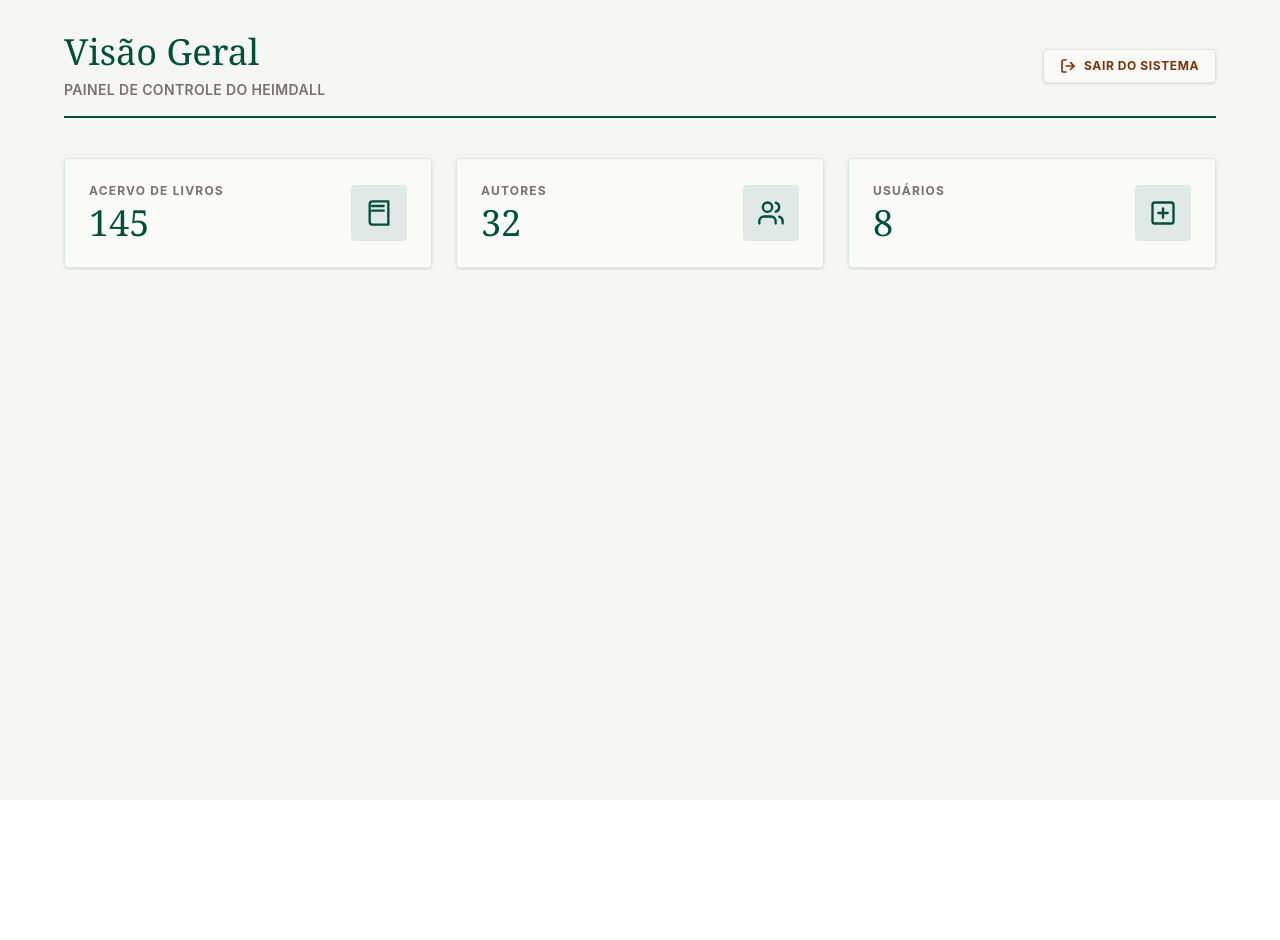
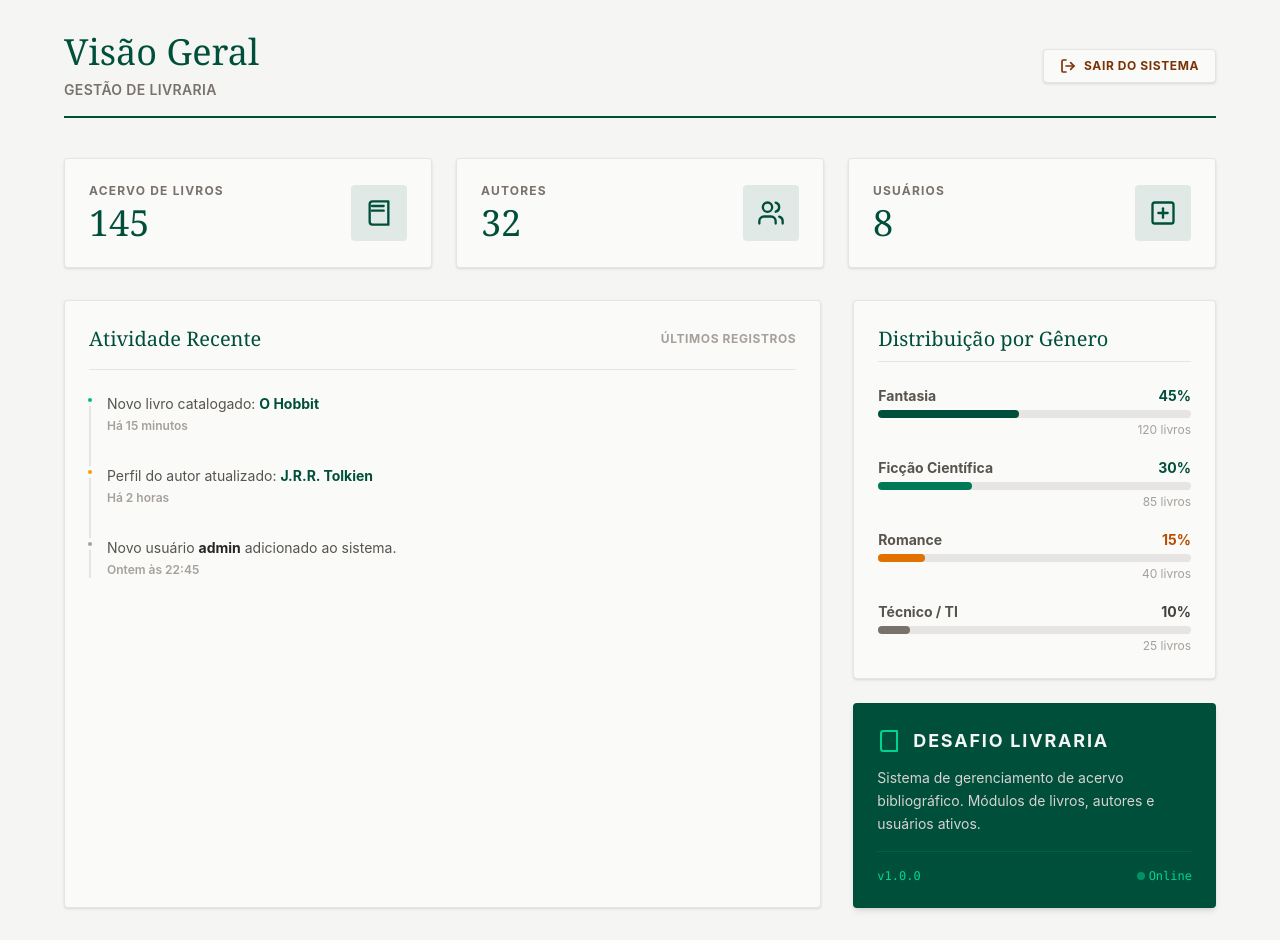
Before and after one commit to ranonemerick/desafio-front-via-appia, an Angular app: page /dashboard in a window 1280 px wide. Before the commit the page ends 800 px from the top, so only its background shows below. Built offline with nearby package versions, Linux system fonts and the light colour scheme.

Commit message:
ui: enriquece dashboard com metricas de acervo e timeline de atividades

```diff
--- a/src/app/components/dashboard/dashboard.component.html
+++ b/src/app/components/dashboard/dashboard.component.html
@@ -5,14 +5,13 @@
             <div>
                 <h1 class="text-4xl font-serif text-emerald-900">Visão Geral</h1>
                 <p class="text-stone-500 font-semibold mt-2 tracking-wide uppercase text-sm">
-                    Painel de Controle do Heimdall
+                    Gestão de Livraria
                 </p>
             </div>
 
             <button (click)="logout()"
                 class="flex items-center gap-2 bg-stone-50 hover:bg-red-50 text-amber-900 hover:text-red-700 px-4 py-2 border border-stone-200 hover:border-red-200 font-bold uppercase tracking-wider text-xs transition-all rounded-sm shadow-sm">
-                <svg class="w-4 h-4" xmlns="http://www.w3.org/2000/svg" width="24" height="24" viewBox="0 0 24 24"
-                    fill="none" stroke="currentColor" stroke-width="2.5" stroke-linecap="round" stroke-linejoin="round">
+                <svg class="w-4 h-4" xmlns="http://www.w3.org/2000/svg" width="24" height="24" viewBox="0 0 24 24" fill="none" stroke="currentColor" stroke-width="2.5" stroke-linecap="round" stroke-linejoin="round">
                     <path d="M9 21H5a2 2 0 0 1-2-2V5a2 2 0 0 1 2-2h4" />
                     <polyline points="16 17 21 12 16 7" />
                     <line x1="21" y1="12" x2="9" y2="12" />
@@ -21,22 +20,17 @@
             </button>
         </div>
 
-        <div class="grid grid-cols-1 md:grid-cols-3 gap-6 animate-in fade-in slide-in-from-bottom-4 duration-500">
-
+        <div class="grid grid-cols-1 md:grid-cols-3 gap-6 mb-8 animate-in fade-in slide-in-from-bottom-4 duration-500">
             <div routerLink="/book"
                 class="bg-stone-50 p-6 rounded-sm border border-emerald-900/10 shadow-sm flex items-center justify-between cursor-pointer hover:shadow-md hover:border-emerald-900 focus:ring-2 focus:ring-emerald-900 outline-none transition-all group">
                 <div>
-                    <p class="text-xs font-bold text-stone-500 uppercase tracking-widest group-hover:text-emerald-900 transition-colors">
-                        Acervo de Livros
-                    </p>
+                    <p class="text-xs font-bold text-stone-500 uppercase tracking-widest group-hover:text-emerald-900 transition-colors">Acervo de Livros</p>
                     <h3 class="text-4xl font-serif text-emerald-900 mt-1">{{ totalBooks }}</h3>
                 </div>
                 <div class="w-14 h-14 rounded bg-emerald-900/10 flex items-center justify-center text-emerald-900 group-hover:bg-emerald-900 group-hover:text-stone-50 transition-colors">
-                    <svg class="w-7 h-7" xmlns="http://www.w3.org/2000/svg" viewBox="0 0 24 24" fill="none"
-                        stroke="currentColor" stroke-width="2" stroke-linecap="round" stroke-linejoin="round">
+                    <svg class="w-7 h-7" xmlns="http://www.w3.org/2000/svg" viewBox="0 0 24 24" fill="none" stroke="currentColor" stroke-width="2" stroke-linecap="round" stroke-linejoin="round">
                         <path d="M4 19.5v-15A2.5 2.5 0 0 1 6.5 2H20v20H6.5a2.5 2.5 0 0 1-2.5-2.5Z" />
-                        <path d="M6 6h10" />
-                        <path d="M6 10h10" />
+                        <path d="M6 6h10" /><path d="M6 10h10" />
                     </svg>
                 </div>
             </div>
@@ -44,14 +38,11 @@
             <div routerLink="/author"
                 class="bg-stone-50 p-6 rounded-sm border border-emerald-900/10 shadow-sm flex items-center justify-between cursor-pointer hover:shadow-md hover:border-emerald-900 focus:ring-2 focus:ring-emerald-900 outline-none transition-all group">
                 <div>
-                    <p class="text-xs font-bold text-stone-500 uppercase tracking-widest group-hover:text-emerald-900 transition-colors">
-                        Autores
-                    </p>
+                    <p class="text-xs font-bold text-stone-500 uppercase tracking-widest group-hover:text-emerald-900 transition-colors">Autores</p>
                     <h3 class="text-4xl font-serif text-emerald-900 mt-1">{{ totalAuthors }}</h3>
                 </div>
                 <div class="w-14 h-14 rounded bg-emerald-900/10 flex items-center justify-center text-emerald-900 group-hover:bg-emerald-900 group-hover:text-stone-50 transition-colors">
-                    <svg class="w-7 h-7" xmlns="http://www.w3.org/2000/svg" viewBox="0 0 24 24" fill="none"
-                        stroke="currentColor" stroke-width="2" stroke-linecap="round" stroke-linejoin="round">
+                    <svg class="w-7 h-7" xmlns="http://www.w3.org/2000/svg" viewBox="0 0 24 24" fill="none" stroke="currentColor" stroke-width="2" stroke-linecap="round" stroke-linejoin="round">
                         <path d="M16 21v-2a4 4 0 0 0-4-4H6a4 4 0 0 0-4 4v2" />
                         <circle cx="9" cy="7" r="4" />
                         <path d="M22 21v-2a4 4 0 0 0-3-3.87" />
@@ -63,21 +54,119 @@
             <div routerLink="/user"
                 class="bg-stone-50 p-6 rounded-sm border border-emerald-900/10 shadow-sm flex items-center justify-between cursor-pointer hover:shadow-md hover:border-emerald-900 focus:ring-2 focus:ring-emerald-900 outline-none transition-all group">
                 <div>
-                    <p class="text-xs font-bold text-stone-500 uppercase tracking-widest group-hover:text-emerald-900 transition-colors">
-                        Usuários
-                    </p>
+                    <p class="text-xs font-bold text-stone-500 uppercase tracking-widest group-hover:text-emerald-900 transition-colors">Usuários</p>
                     <h3 class="text-4xl font-serif text-emerald-900 mt-1">{{ totalUsers }}</h3>
                 </div>
                 <div class="w-14 h-14 rounded bg-emerald-900/10 flex items-center justify-center text-emerald-900 group-hover:bg-emerald-900 group-hover:text-stone-50 transition-colors">
-                    <svg class="w-7 h-7" xmlns="http://www.w3.org/2000/svg" viewBox="0 0 24 24" fill="none"
-                        stroke="currentColor" stroke-width="2" stroke-linecap="round" stroke-linejoin="round">
+                    <svg class="w-7 h-7" xmlns="http://www.w3.org/2000/svg" viewBox="0 0 24 24" fill="none" stroke="currentColor" stroke-width="2" stroke-linecap="round" stroke-linejoin="round">
                         <rect width="18" height="18" x="3" y="3" rx="2" />
-                        <path d="M12 8v8" />
-                        <path d="M8 12h8" />
+                        <path d="M12 8v8" /><path d="M8 12h8" />
                     </svg>
                 </div>
             </div>
+        </div>
 
+        <div class="grid grid-cols-1 lg:grid-cols-3 gap-8 animate-in fade-in slide-in-from-bottom-6 duration-700 delay-100">
+
+            <div class="lg:col-span-2 bg-stone-50 p-6 rounded-sm border border-emerald-900/10 shadow-sm">
+                <div class="flex justify-between items-center mb-6 border-b border-stone-200 pb-4">
+                    <h2 class="text-xl font-serif text-emerald-900">Atividade Recente</h2>
+                    <span class="text-xs font-bold text-stone-400 uppercase tracking-wider">Últimos Registros</span>
+                </div>
+
+                <div class="relative pl-4 border-l-2 border-stone-200 space-y-8">
+                    <div class="relative">
+                        <div class="absolute -left-[23px] w-3 h-3 bg-emerald-500 rounded-full border-4 border-stone-50"></div>
+                        <p class="text-sm text-stone-600">Novo livro catalogado: <span class="font-bold text-emerald-900">O Hobbit</span></p>
+                        <span class="text-xs text-stone-400 font-semibold mt-1 block">Há 15 minutos</span>
+                    </div>
+
+                    <div class="relative">
+                        <div class="absolute -left-[23px] w-3 h-3 bg-amber-500 rounded-full border-4 border-stone-50"></div>
+                        <p class="text-sm text-stone-600">Perfil do autor atualizado: <span class="font-bold text-emerald-900">J.R.R. Tolkien</span></p>
+                        <span class="text-xs text-stone-400 font-semibold mt-1 block">Há 2 horas</span>
+                    </div>
+
+                    <div class="relative">
+                        <div class="absolute -left-[23px] w-3 h-3 bg-stone-400 rounded-full border-4 border-stone-50"></div>
+                        <p class="text-sm text-stone-600">Novo usuário <span class="font-bold text-stone-800">admin</span> adicionado ao sistema.</p>
+                        <span class="text-xs text-stone-400 font-semibold mt-1 block">Ontem às 22:45</span>
+                    </div>
+                </div>
+            </div>
+
+            <div class="flex flex-col gap-6">
+
+                <div class="bg-stone-50 p-6 rounded-sm border border-emerald-900/10 shadow-sm">
+                    <h2 class="text-xl font-serif text-emerald-900 mb-6 border-b border-stone-200 pb-2">Distribuição por Gênero</h2>
+
+                    <div class="space-y-5">
+                        <div>
+                            <div class="flex justify-between items-center mb-1 text-sm font-bold text-stone-600">
+                                <span>Fantasia</span>
+                                <span class="text-emerald-900">45%</span>
+                            </div>
+                            <div class="w-full bg-stone-200 rounded-full h-2">
+                                <div class="bg-emerald-900 h-2 rounded-full" style="width: 45%"></div>
+                            </div>
+                            <p class="text-xs text-stone-400 mt-1 text-right">120 livros</p>
+                        </div>
+
+                        <div>
+                            <div class="flex justify-between items-center mb-1 text-sm font-bold text-stone-600">
+                                <span>Ficção Científica</span>
+                                <span class="text-emerald-900">30%</span>
+                            </div>
+                            <div class="w-full bg-stone-200 rounded-full h-2">
+                                <div class="bg-emerald-700 h-2 rounded-full" style="width: 30%"></div>
+                            </div>
+                            <p class="text-xs text-stone-400 mt-1 text-right">85 livros</p>
+                        </div>
+
+                        <div>
+                            <div class="flex justify-between items-center mb-1 text-sm font-bold text-stone-600">
+                                <span>Romance</span>
+                                <span class="text-amber-700">15%</span>
+                            </div>
+                            <div class="w-full bg-stone-200 rounded-full h-2">
+                                <div class="bg-amber-600 h-2 rounded-full" style="width: 15%"></div>
+                            </div>
+                            <p class="text-xs text-stone-400 mt-1 text-right">40 livros</p>
+                        </div>
+
+                        <div>
+                            <div class="flex justify-between items-center mb-1 text-sm font-bold text-stone-600">
+                                <span>Técnico / TI</span>
+                                <span class="text-stone-700">10%</span>
+                            </div>
+                            <div class="w-full bg-stone-200 rounded-full h-2">
+                                <div class="bg-stone-500 h-2 rounded-full" style="width: 10%"></div>
+                            </div>
+                            <p class="text-xs text-stone-400 mt-1 text-right">25 livros</p>
+                        </div>
+                    </div>
+                </div>
+
+                <div class="bg-emerald-900 p-6 rounded-sm shadow-md text-stone-100">
+                    <div class="flex items-center gap-3 mb-3">
+                        <svg class="w-6 h-6 text-emerald-400" xmlns="http://www.w3.org/2000/svg" viewBox="0 0 24 24" fill="none" stroke="currentColor" stroke-width="2" stroke-linecap="round" stroke-linejoin="round">
+                            <path d="M4 19.5v-15A2.5 2.5 0 0 1 6.5 2H20v20H6.5a2.5 2.5 0 0 1-2.5-2.5Z" />
+                        </svg>
+                        <h2 class="text-lg font-bold uppercase tracking-widest">Desafio Livraria</h2>
+                    </div>
+                    <p class="text-sm text-stone-300 leading-relaxed">
+                        Sistema de gerenciamento de acervo bibliográfico. Módulos de livros, autores e usuários ativos.
+                    </p>
+                    <div class="mt-4 pt-4 border-t border-emerald-800 flex justify-between text-xs font-mono text-emerald-400">
+                        <span>v1.0.0</span>
+                        <span class="flex items-center gap-1">
+                            <span class="w-2 h-2 rounded-full bg-emerald-400 animate-pulse"></span> Online
+                        </span>
+                    </div>
+                </div>
+
+            </div>
         </div>
+
     </div>
 </div>
```
